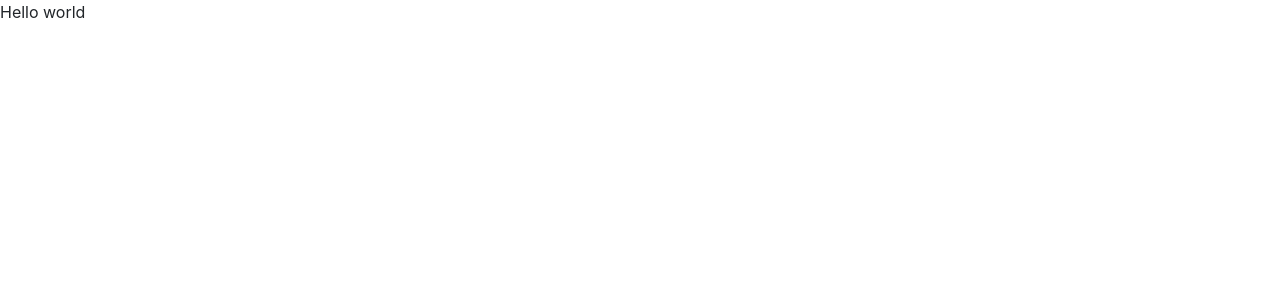
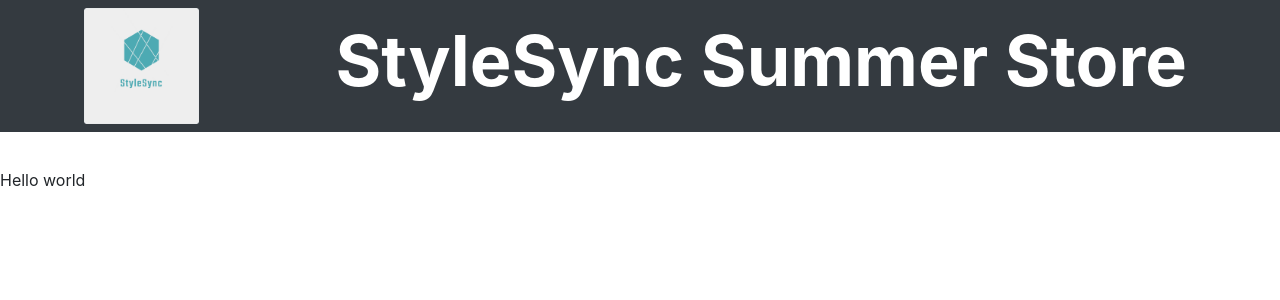
Before and after one commit to Sathira-Wijeratne/StyleSync-Solutions, a React (Create React App) app in the folder frontend/: page / in a window 1280 px wide. Shown: the top 300 px of the page. Built offline with nearby package versions, Linux system fonts and the light colour scheme; the HTML template or start-up script is replaced by a standard one.

Commit message:
Added header

```diff
--- a/frontend/src/App.js
+++ b/frontend/src/App.js
@@ -1,11 +1,13 @@
-import './App.css';
+import "./App.css";
 import { BrowserRouter as Router, Route } from "react-router-dom";
-import TestFile from './components/TestFile';
+import TestFile from "./components/TestFile";
+import Header from "./components/Header";
 
 function App() {
   return (
     <Router>
-      <Route path = "/" exact component = {TestFile}/>
+      <Header />
+      <Route path="/" exact component={TestFile} />
     </Router>
   );
 }
--- /dev/null
+++ b/frontend/src/components/Header.js
@@ -0,0 +1,27 @@
+import React from "react";
+import logo from "../images/logo.png";
+
+export default function Header() {
+  return (
+    <div>
+      <nav className="navbar fixed-top bg-dark" style={{ color: "white" }}>
+        <div className="row">
+          <div className="col-3">
+            &nbsp;&nbsp;&nbsp;&nbsp;&nbsp;&nbsp;&nbsp;&nbsp;&nbsp;&nbsp;&nbsp;&nbsp;&nbsp;&nbsp;&nbsp;
+            <img src={logo} width="40%" alt="Logo"></img>
+          </div>
+          <div className="col" style={{ fontSize: "70px" }}>
+            <b>StyleSync Summer Store</b>
+          </div>
+        </div>
+      </nav>
+      <br></br>
+      <br></br>
+      <br></br>
+      <br></br>
+      <br></br>
+      <br></br>
+      <br></br>
+    </div>
+  );
+}
```
